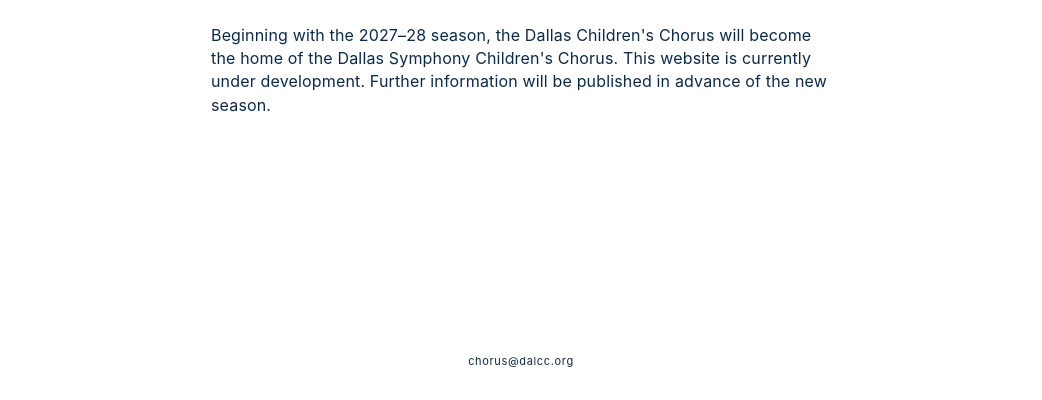
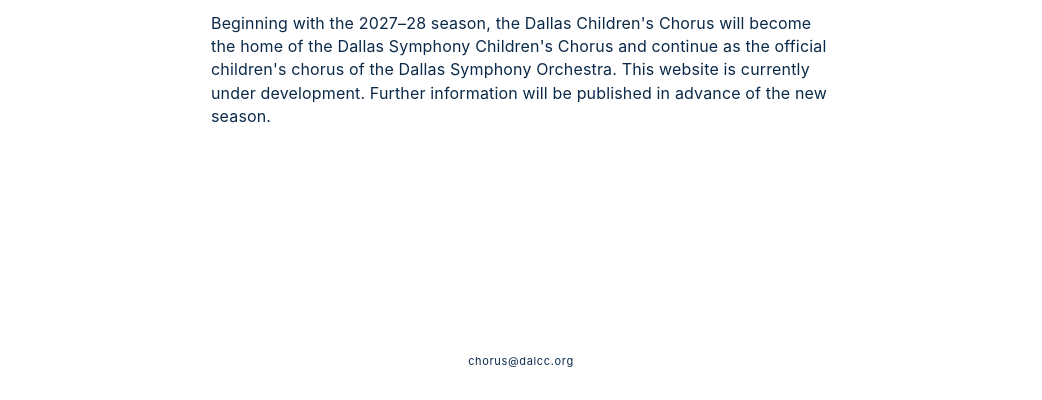
Before and after one commit to MLUDALCC/dcc-landing-page, a plain HTML site: page index.html in a window 1280 px wide. Shown: the part 400-800 px from the top of the page, without its empty margins (119-1161 px from the left). Drawn offline with Linux system fonts and the light colour scheme.

Commit message:
Add files via upload

```diff
--- a/index.html
+++ b/index.html
@@ -120,7 +120,7 @@
     </main>
 
     <p class="announcement">
-      Beginning with the 2027&ndash;28 season, the Dallas Children's Chorus will become the home of the Dallas Symphony Children's Chorus. This website is currently under development. Further information will be published in advance of the new season.
+      Beginning with the 2027&ndash;28 season, the Dallas Children's Chorus will become the home of the Dallas Symphony Children's Chorus and continue as the official children's chorus of the Dallas Symphony Orchestra. This website is currently under development. Further information will be published in advance of the new season.
     </p>
   </div>
 
```
